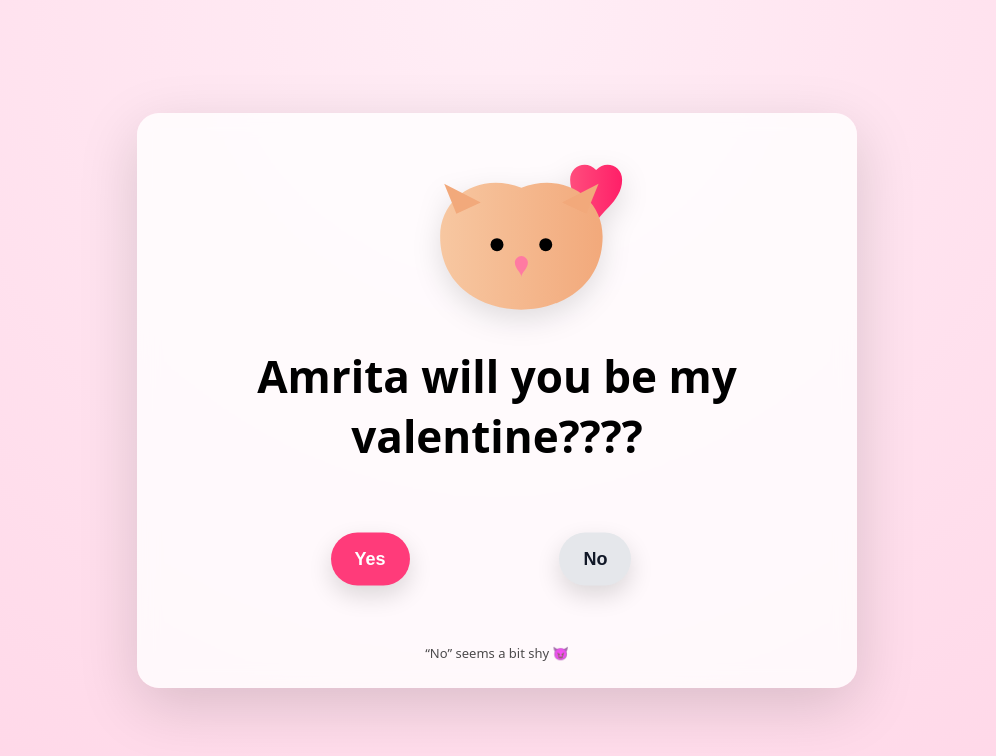
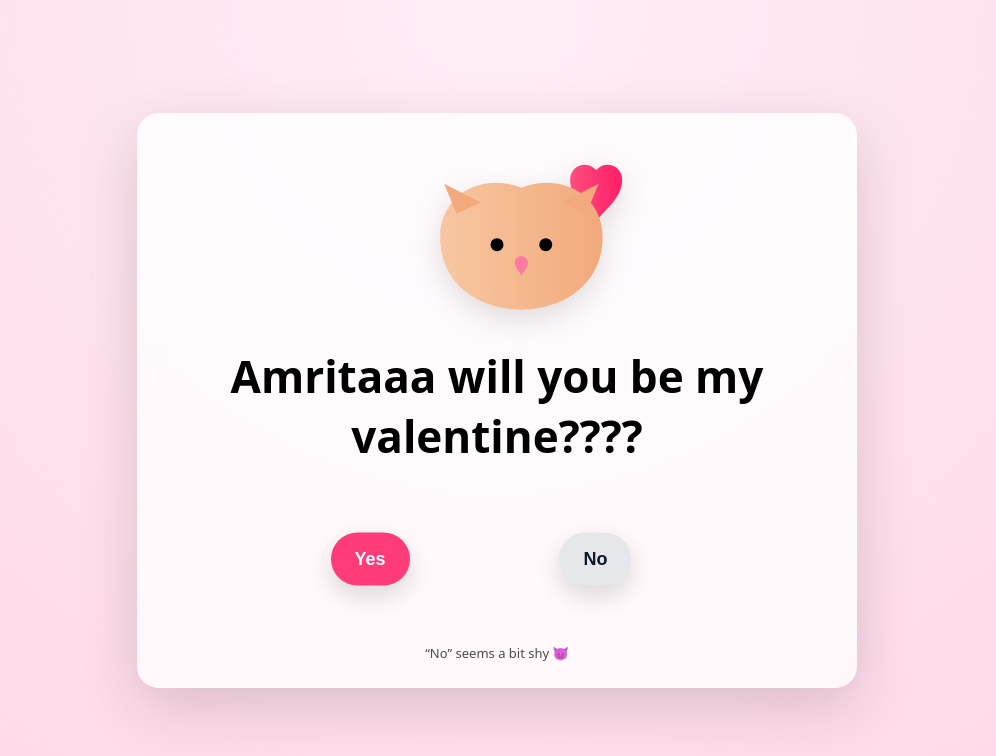
Before and after one commit to VVK-3/asanam, a plain HTML site: page index.html in a window 1280 px wide. Shown: the whole page, without its empty margins (143-1139 px from the left). Drawn offline with nearby package versions, Linux system fonts and the light colour scheme.

Commit message:
Update index.html

```diff
--- a/index.html
+++ b/index.html
@@ -171,7 +171,7 @@
             fill="#ff7aa2"/>
     </svg>
 
-    <h1>Amrita will you be my valentine????</h1>
+    <h1>Amritaaa will you be my valentine????</h1>
 
     <section class="button-zone" id="zone">
       <button id="yesBtn">Yes</button>
```
